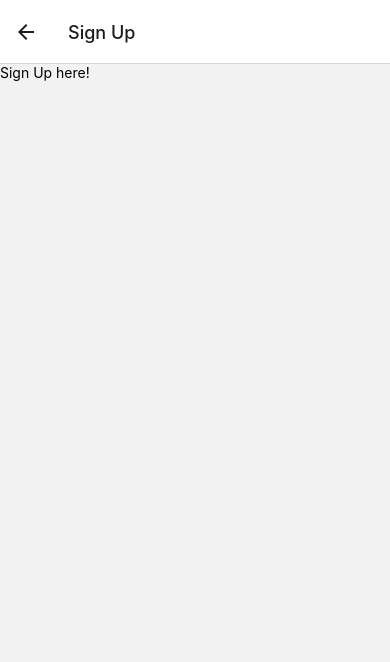
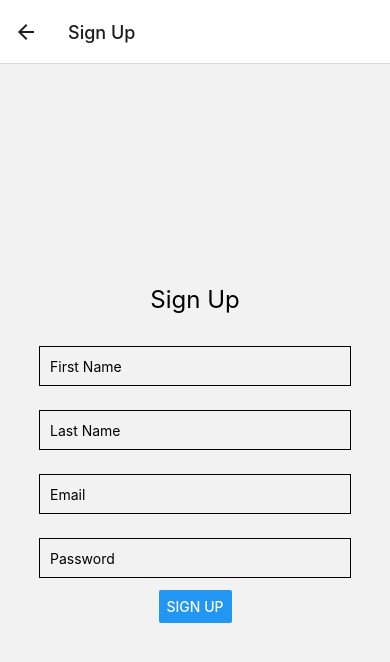
Before and after one commit to gingkolane/Flatiron-Hackonomics-2024, a React Native app in the folder frontend/: screen /SignUp in a window 390 px wide. Shown: the top 662 px of the page. Built offline with nearby package versions, Linux system fonts and the light colour scheme.

Commit message:
signin and signup logic

```diff
--- a/frontend/components/SignIn.js
+++ b/frontend/components/SignIn.js
@@ -5,9 +5,33 @@ const SignIn = ({ navigation, route }) => {
   const [email, setEmail] = useState("");
   const [password, setPassword] = useState("");
 
+  const login = async () => {
+    try {
+      const response = await fetch("/api/login", {
+        method: "POST",
+        headers: {
+          "Content-Type": "application/json",
+        },
+        body: JSON.stringify({
+          email: email,
+          password: password,
+        }),
+      });
+      if (!response.ok) {
+        throw new Error("Login failed");
+      }
+      const data = await response.json();
+      // Handle success, e.g., navigate, save tokens, etc.
+      Alert.alert("Login Success", "You're logged in!");
+      // Example navigation
+      navigation.navigate("Dashboard");
+    } catch (error) {
+      //   Alert.alert("Login Failed", error.message);
+      console.log(error);
+    }
+  };
   const handleLogin = () => {
-    // Here you would usually check the credentials against a backend service.
-    // For now, we'll just display an alert.
+    login();
     Alert.alert("Login Attempt", `Email: ${email}, Password: ${password}`);
   };
 
--- a/frontend/components/SignUp.js
+++ b/frontend/components/SignUp.js
@@ -1,10 +1,121 @@
-import { StyleSheet, Text, View } from "react-native";
-import React from "react";
+import React, { useState } from "react";
+import {
+  View,
+  TextInput,
+  Button,
+  Alert,
+  Text,
+  SafeAreaView,
+  StyleSheet,
+} from "react-native";
 
-const SignUp = ({ navigation, route }) => {
-  return <Text>Sign Up here!</Text>;
+const SignUp = ({ navigation }) => {
+  const [email, setEmail] = useState("");
+  const [password, setPassword] = useState("");
+  const [firstName, setFirstName] = useState("");
+  const [lastName, setLastName] = useState("");
+  const [user, setUser] = useState("");
+
+  const signup = (values) => {
+    return fetch("/api/signup", {
+      method: "POST",
+      headers: {
+        "Content-Type": "application/json",
+      },
+      body: JSON.stringify(values),
+    })
+      .then((response) => {
+        if (!response.ok) {
+          throw new Error("Network response was not ok");
+        }
+        return response.json();
+      })
+      .then((data) => {
+        if (!data) {
+          throw new Error("No data returned from signup");
+        }
+        setUser(data);
+        navigation.navigate("Dashboard");
+
+        return true;
+      })
+      .catch((error) => {
+        Alert.alert("Error", "Sign up failed. Please try again.");
+        return false;
+      });
+  };
+
+  const handleSignUp = () => {
+    const values = { email, password, firstName, lastName };
+    signup(values).then((success) => {
+      if (success) {
+        console.log("Sign up successful");
+        // Optionally navigate to another screen or show a success message
+      } else {
+        console.log("Sign up failed");
+      }
+    });
+  };
+
+  return (
+    <SafeAreaView
+      className="flex-1 justify-center items-center px-4 bg-white"
+      style={styles.container}
+    >
+      <Text className="text-xl font-bold mb-4" style={styles.title}>
+        Sign Up
+      </Text>
+      <TextInput
+        className="border border-gray-300 p-2 w-full mb-4"
+        style={styles.input}
+        onChangeText={setFirstName}
+        value={firstName}
+        placeholder="First Name"
+      />
+      <TextInput
+        className="border border-gray-300 p-2 w-full mb-4"
+        style={styles.input}
+        onChangeText={setLastName}
+        value={lastName}
+        placeholder="Last Name"
+      />
+      <TextInput
+        className="border border-gray-300 p-2 w-full mb-4"
+        style={styles.input}
+        onChangeText={setEmail}
+        value={email}
+        placeholder="Email"
+        keyboardType="email-address"
+      />
+      <TextInput
+        className="border border-gray-300 p-2 w-full mb-6"
+        style={styles.input}
+        onChangeText={setPassword}
+        value={password}
+        placeholder="Password"
+        secureTextEntry
+      />
+      <Button title="Sign Up" onPress={handleSignUp} />
+    </SafeAreaView>
+  );
 };
 
 export default SignUp;
-
-const styles = StyleSheet.create({});
+const styles = StyleSheet.create({
+  container: {
+    flex: 1,
+    justifyContent: "center",
+    alignItems: "center",
+  },
+  title: {
+    fontSize: 24,
+    marginBottom: 20,
+  },
+  input: {
+    width: "80%",
+    height: 40,
+    margin: 12,
+    borderWidth: 1,
+    padding: 10,
+  },
+});
```
Also changed, not shown: frontend/components/Dashboard.js (added, +14 -0 lines).
